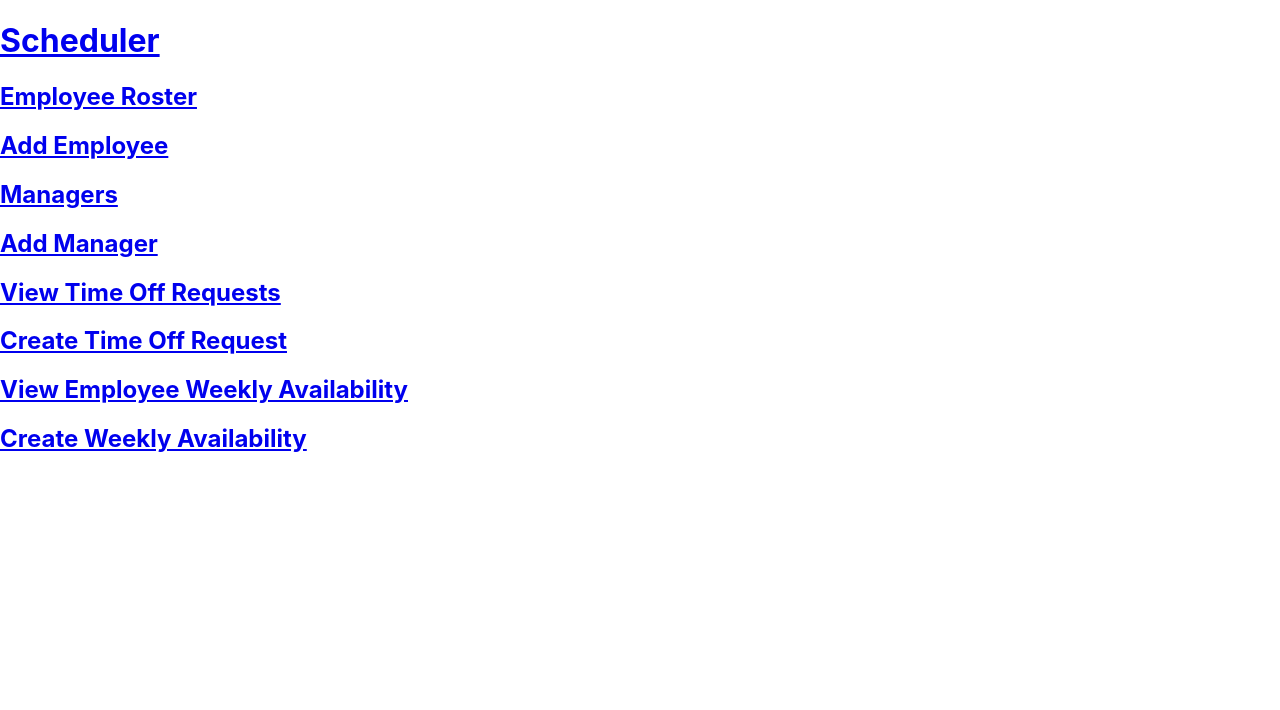
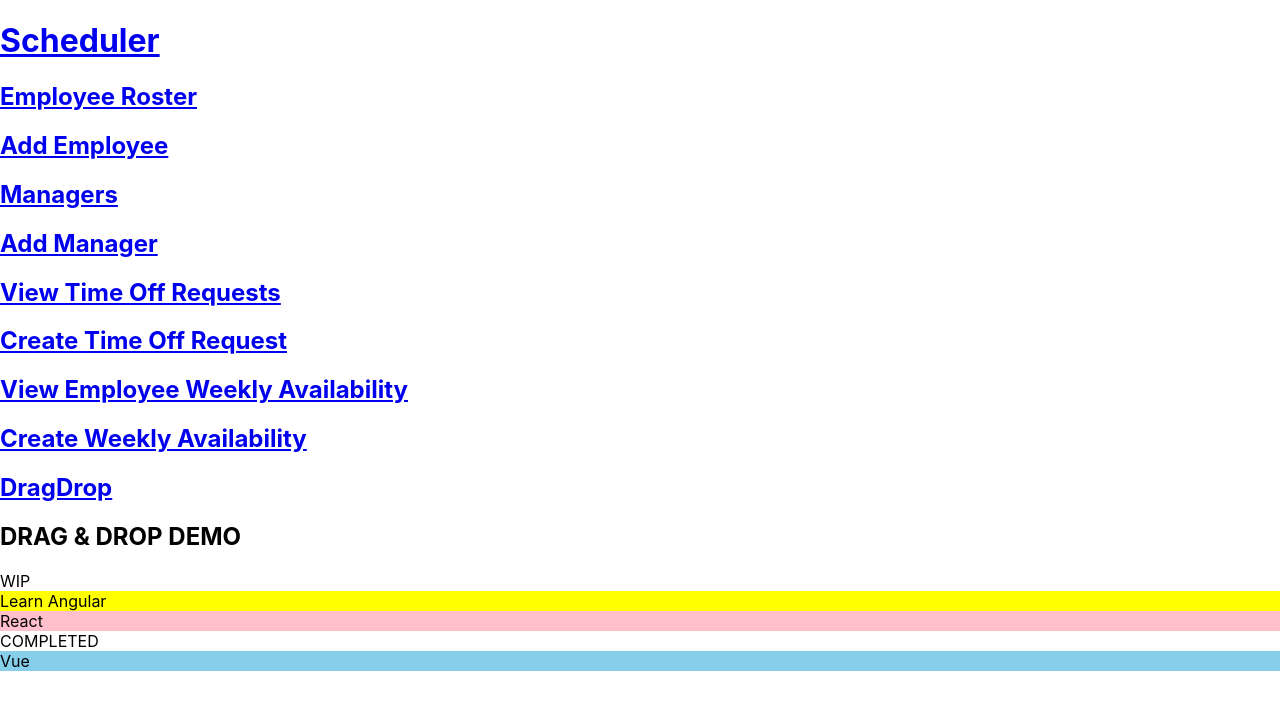
Before and after one commit to mrrogercampbell/scheduler-fe, a React (Create React App) app: page /dragdrop in a window 1280 px wide. Shown: the top 710 px of the page. Built offline with nearby package versions, Linux system fonts and the light colour scheme.

Commit message:
Commmiting changesbfore switching branches

```diff
--- a/src/Components/App/App.js
+++ b/src/Components/App/App.js
@@ -20,6 +20,7 @@ import Unavailability from '../Unavailability/Unavailability'
 import UnavailabilityDetails from '../Unavailability/UnavailabilityDetails'
 import UnavailabilityUpdate from '../Unavailability/UnavailabilityUpdate'
 
+import DragDrop from '../DragDrop/DragDrop'
 
 class App extends Component {
 
@@ -62,6 +63,10 @@ class App extends Component {
 
           <Link to="/availability/new">
             <h2 className="nav-link active">Create Weekly Availability</h2>
+          </Link>
+
+          <Link to="/dragdrop">
+            <h2 className="nav-link active">DragDrop</h2>
           </Link>
         </nav>
 
@@ -111,6 +116,9 @@ class App extends Component {
 
             <Route
               exact path="/availability" render={routerProps => <WeeklyAvailability {...routerProps} />} />
+
+            <Route
+              exact path="/dragdrop" render={routerProps => <DragDrop {...routerProps} />} />
           </Switch>
         </main>
       </div>
--- /dev/null
+++ b/src/Components/DragDrop/DragDrop.js
@@ -0,0 +1,57 @@
+import React, { Component } from 'react';
+
+export default class DragDrop extends Component {
+    state = {
+        tasks: [{
+            name: "Learn Angular",
+            category: "wip",
+            bgcolor: "yellow"
+        },
+
+        {
+            name: "React",
+            category: "wip",
+            bgcolor: "pink"
+        },
+
+        {
+            name: "Vue",
+            category: "complete",
+            bgcolor: "skyblue"
+        }
+        ]
+    }
+    render() {
+        var tasks = {
+            wip: [],
+            complete: []
+        }
+        this.state.tasks.forEach((t) => {
+            tasks[t.category].push(<div
+                key={t.name}
+                onDragStart={(e) => this.onDragStart(e, t.name)}
+                draggable
+                className="draggable"
+                style={{ backgroundColor: t.bgcolor }}>
+                {t.name}
+            </div>);
+        })
+        return (
+            <div className="container-drag">
+                <h2 className="header">DRAG & DROP DEMO</h2>
+                <div className="wip"
+                    onDragOver={(e) => this.onDragOver(e)}
+                    onDrop={(e) => { this.onDrop(e, "wip") }}>
+                    <span className="task-header">WIP</span>
+                    {tasks.wip}
+                </div>
+                <div className="droppable"
+                    onDragOver={(e) => this.onDragOver(e)}
+                    onDrop={(e) => this.onDrop(e, "complete")}>
+                    <span className="task-header">COMPLETED</span>
+                    {tasks.complete}
+                </div>
+            </div>
+        );
+    }
+}
```
